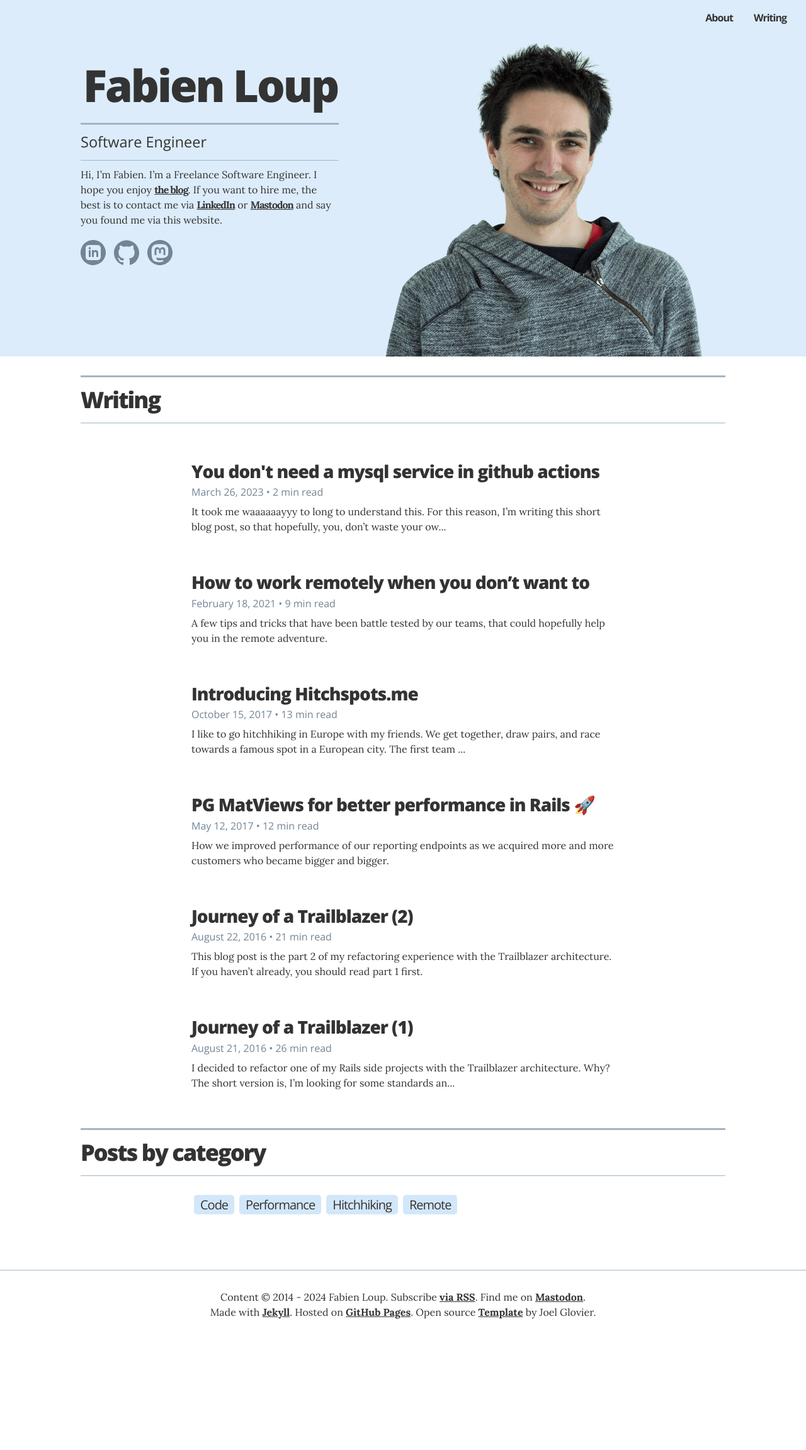
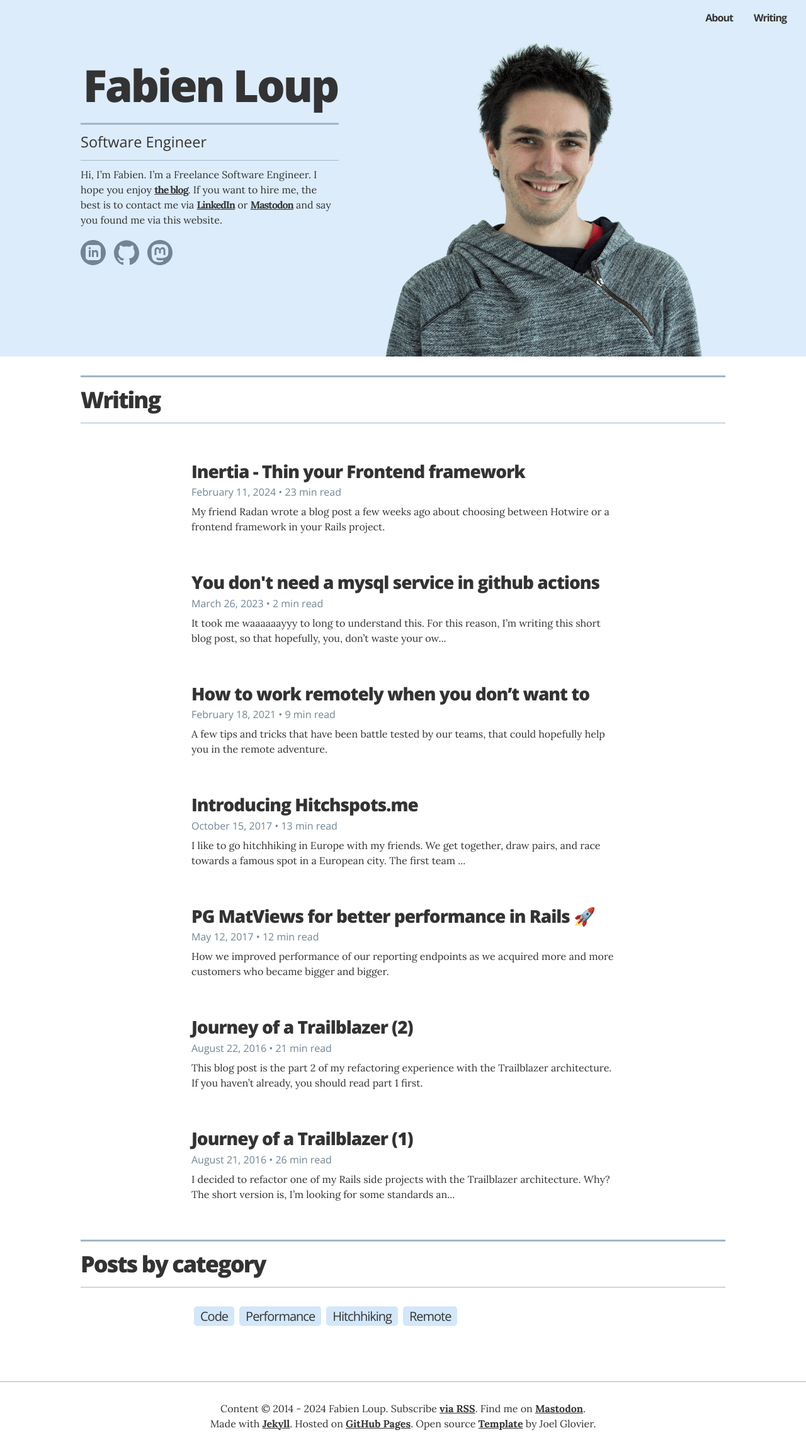
Before and after one commit to norydev/NoryDev.github.io, a Jekyll site: the page built from index.html, in a window 1280 px wide. Shown: the whole page at 63% size. Built offline with Jekyll 4.4.1, drawn with Linux system fonts in a browser that asks for light colours; before the commit the page ends 2125 px from its top, so only the background shows below that; some of the changed lines change nothing that is shown.

Commit message:
New blog post: Inertia

````diff
--- /dev/null
+++ b/_posts/2024-01-20-inertia-thin-your-frontend-framework.md
@@ -0,0 +1,546 @@
+---
+layout: blogpost
+title: Inertia - Thin your Frontend framework
+subhead: Something in-between a Single Page Application and server-side rendering
+categories: code
+date: 2024-02-11 16:33:00 +0100
+imgclass: cargo
+---
+
+My friend Radan wrote [a blog post](https://radanskoric.com/articles/hotwire-or-frontend-framework) a few weeks ago about choosing between Hotwire or a frontend framework in your Rails project.
+
+The article assumes that using a frontend framework means having a Single Page Application (SPA), which is completely isolated from the server application. This SPA is dealing with its own state and logic, and consuming a (most likely) JSON API provided by the Rails server application. The server application also has its own state and logic to manage.
+
+Although this is the most common way [citation needed] of setting things up, you can also setup your frontend framework to **not** manage any shared state. And we can set such an application up with [Inertia](https://inertiajs.com/).
+
+## Rails + Inertia + React + goodies
+
+<div class="disclaimer">In this example, I'm using React as the frontend framework, but the principles would be exactly the same with another framework like Vue.js for example.</div>
+
+I was introduced to [Inertia](https://inertiajs.com/) recently by my friend [Martin](https://www.linkedin.com/in/mochetts/) who is using it in his new product. He hired me recently to help him build the Minimum Viable Product and that's how I discovered the library. Martin chose Inertia because he was migrating a prototype that he had built with Next.JS and wanted to re-use the React component library. But he also didn't want the frontend to be a SPA and so Inertia made sense here.
+
+The Inertia project was started for [Laravel](https://laravel.com/) and has since been adapted to [loads of frameworks](https://inertiajs.com/community-adapters), including Rails which we are going to use here.
+
+<div class="disclaimer">In this tutorial, I assume that you already know Ruby on Rails and React.</div>
+
+The main benefit of Inertia is that the frontend only deals with component level state and avoids any shared or global state. It functions as a "pure" component library with minimal logic and state management in the frontend. For the rest, it just uses the backend as the source of truth: validation, permissions, state management, business logic, etc. You use it as you would with server-side rendering, but the view layer is different. As per the [documentation](https://inertiajs.com/how-it-works):
+
+> When Inertia makes an XHR visit, the server detects that it's an Inertia visit and, instead of returning a full HTML response, it returns a JSON response with the JavaScript page component name and data (props). Inertia then dynamically swaps out the previous page component with the new page component and updates the browser's history state.
+
+This is, by the way, pretty similar to how Hotwire's Turbo operates. But let's not get sidetracked.
+
+Let's see how it works in practice. For this example, I'm using [inertia_rails](https://github.com/inertiajs/inertia-rails) in the backend, React + [@inertiajs/react](https://github.com/inertiajs/inertia/) in the frontend. I'm also using Vite via [vite_rails](https://github.com/ElMassimo/vite_ruby) because it makes everything simpler. There will also be a few goodies that I will introduce along the way.
+
+<div class="disclaimer">Having mentioned Inertia to a few people now, I got several feedback that it was hard to setup as the documentation is lacking and steps aren't always straightforward. So I will try to be exhaustive here. And I also did a demo application to follow each steps: <a href="https://github.com/norydev/inertia-demo">inertia-demo</a></div>
+
+### Step 0: Rails + Vite setup
+
+The first 2 commits of the [demo app](https://github.com/norydev/inertia-demo) is the base setup:
+
+- commit 1: `rails new`
+- commit 2:
+  - add `vite_rails` and run `bundle exec vite install`
+  - remove esbuild + jsbundling, create the DB, add a HomeController to confirm that the app is set up correctly
+
+### Step 1: Inertia setup
+
+The [inertia_rails](https://github.com/inertiajs/inertia-rails) gem has some pretty good "Getting started" documentation. In the demo app, we can see in commit 3 of the [demo app](https://github.com/norydev/inertia-demo) how it is setup:
+
+- add the `inertia_rails` gem, the `@inertiajs/react`, `react` and `react-dom` npm packages
+- replace the rails `root` route + HomeController by the inertia root route.
+- setup inertia in `application.jsx` + the (root) page component in `pages/home/index.jsx`
+
+That last bullet point is the crux of the inertia setup in the frontend. I'm copying the entirety of the code here for clarity:
+
+```jsx
+// app/frontend/entrypoints/application.jsx
+//
+// Entry point for the build script in your package.json
+import React from "react";
+import { createInertiaApp } from "@inertiajs/react";
+import { createRoot } from "react-dom/client";
+
+// You need Vite to do `import.meta.glob`.
+// It's not necessary to run inertia, just simpler to implement than
+// importing each file individually.
+//
+// This little piece of magic (plus part 2 bellow) is what let's you
+// add pages without importing all of them individually. For ex, if
+// your Rails controller does:
+//   `render inertia: "posts/index"`
+// You can simply add `/pages/posts/index.jsx` which exports a React
+// component as default function, and that component will be rendered
+// (via part 2 bellow).
+const pages = import.meta.glob("../pages/**/*.jsx");
+
+document.addEventListener("DOMContentLoaded", () => {
+  createInertiaApp({
+    resolve: async (name) => {
+      // part 2: find the correct page based on name
+      return (await pages[`../pages/${name}.jsx`]()).default;
+    },
+    setup({ el, App, props }) {
+      createRoot(el).render(<App {...props} />);
+    },
+  });
+});
+```
+
+```jsx
+// app/frontend/pages/home/index.jsx
+import React from "react";
+
+export default function Index() {
+  return <div>Hello World from Inertia!</div>;
+}
+```
+
+### Step 2: Pass props
+
+Our setup is done, it's time to build something. Since I have no imagination, let's make a blog with posts (`id: primary_key, title: string, body: text`) that we can CRUD.
+
+The home page is going to be `posts#index`. First of all, let's render every blog title. As described in the documentation of [inertia_rails](https://github.com/inertiajs/inertia-rails), the backend setup is pretty straightforward (full code in commit 4 of the [demo app](https://github.com/norydev/inertia-demo)):
+
+```ruby
+# config/routes.rb
+Rails.application.routes.draw do
+  inertia "/" => "home/index"
+  resources :posts, only: [:index]
+end
+
+# app/models/post.rb
+# 4 records seeded in database
+class Post < ApplicationRecord
+end
+
+# app/controllers/posts_controller.rb
+class PostsController < ApplicationController
+  def index
+    posts = Post.all.map { _1.slice(:id, :title) }
+
+    render inertia: "posts/index", props: { posts: posts }
+  end
+end
+```
+
+Now we build the component. Here the trick is to use the `usePage` hook to get the props:
+
+```jsx
+// app/frontend/pages/posts/index.jsx
+import React from "react";
+import { usePage } from "@inertiajs/react";
+
+export default function Index() {
+  const { posts } = usePage().props;
+
+  return (
+    <div>
+      <h1>All my wonderful wisdom</h1>
+      {posts.map((post) => (
+        <h2 key={post.id}>{post.title}</h2>
+      ))}
+    </div>
+  );
+}
+```
+
+And if we visit the `/posts` path, tada!
+
+![Index of posts](/img/posts/inertia_index.jpg)
+
+### Step 3: Add some goodies
+
+Now, let's say that we want each of these post titles to link to the full post. This is where it gets interesting. In a conventional SPA, you would now need a router of some sort, fetching data from the backend, who would render some JSON for example, and then build the component in the frontend.
+
+But with Inertia, none of this. We can use the `Link` component and simply link to the post (`show`) endpoint (full code in commit 5 of the [demo app](https://github.com/norydev/inertia-demo)):
+
+```jsx
+// app/frontend/pages/posts/index.jsx
+import React from "react";
+import { usePage, Link } from "@inertiajs/react";
+
+export default function Index() {
+  const { posts } = usePage().props;
+
+  return (
+    <div>
+      <h1>All my wonderful wisdom</h1>
+      {posts.map((post) => (
+        <h2 key={post.id}>
+          <Link href={`/posts/${post.id}`}>{post.title}</Link>
+        </h2>
+      ))}
+    </div>
+  );
+}
+
+// app/frontend/pages/posts/show.jsx
+import React from "react";
+import { usePage } from "@inertiajs/react";
+
+export default function Index() {
+  const { post } = usePage().props;
+
+  return (
+    <div>
+      <h1>{post.title}</h1>
+      <p>{post.body}</p>
+    </div>
+  );
+}
+
+```
+
+And implement the backend:
+
+```ruby
+# config/routes.rb
+Rails.application.routes.draw do
+  # [...]
+  resources :posts, only: [:index, :show]
+end
+
+# app/controllers/posts_controller.rb
+class PostsController < ApplicationController
+  # [...]
+
+  def show
+    post = Post.find(params[:id]).slice(:title, :body)
+
+    render inertia: "posts/show", props: { post: post }
+  end
+end
+```
+
+We already eliminated the frontend routing. But there is one thing I don't like here:
+
+```jsx
+<Link href={`/posts/${post.id}`}>{post.title}</Link>
+```
+
+I don't like the hard-coding of this route. Because now I have 2 states to keep in sync: the backend route, and the frontend calling of it. If I change one, I have to remember to change the other. No good. Also, that just feels dirty to hard code paths.
+
+Let's solve this with the [js_from_routes](https://github.com/ElMassimo/js_from_routes) gem<sup id="sup-1"><a href="#footnotes-1">1</a></sup> to help us here.
+
+After adding the gem and the companion npm package, we can configure the Rails routes so that all paths are exported:
+
+```ruby
+Rails.application.routes.draw do
+  # [...]
+  # JS from routes exports
+  defaults export: true do
+    resources :posts, only: [:index, :show]
+  end
+end
+```
+
+If we restart our server, the JS files will be automatically generated (the gem has a built-in listener). But we can also manually generate them with `bin/rake js_from_routes:generate`
+
+We can now use the path in the JS file:
+
+```jsx
+import React from "react";
+import { usePage, Link } from "@inertiajs/react";
+import { posts as postsApi } from "@/api";
+
+export default function Index() {
+  const { posts } = usePage().props;
+
+  return (
+    <div>
+      <h1>All my wonderful wisdom</h1>
+      {posts.map((post) => (
+        <h2 key={post.id}>
+          <Link href={postsApi.show.path(post)}>{post.title}</Link>
+        </h2>
+      ))}
+    </div>
+  );
+}
+```
+
+Works perfectly!
+
+![Link to a single post](/img/posts/inertia_show.gif)
+
+### Step 4: Inertia forms, meh
+
+Now let's allow the user to create a new blog post. Basically, we need a simple form that can do a `POST` request. The main gotcha is the dealing with CSRF tokens. Let's build the feature and ignore CSRF protection for now.
+
+Inertia provides the `useForm` hook to help us here (full code in commit 5 of the [demo app](https://github.com/norydev/inertia-demo)):
+
+```ruby
+# config/routes.rb
+Rails.application.routes.draw do
+  # [...]
+  defaults export: true do
+    resources :posts, only: [:index, :show, :create]
+  end
+end
+
+# app/controllers/posts_controller.rb
+class PostsController < ApplicationController
+  # [...]
+
+  def create
+    Post.create!(params.require(:post).permit(:title, :body))
+
+    redirect_to posts_path
+  end
+end
+```
+
+```jsx
+// app/frontend/pages/posts/index.jsx
+import React from "react";
+import { usePage, Link } from "@inertiajs/react";
+import { posts as postsApi } from "@/api";
+
+import Form from "./_form";
+
+export default function Index() {
+  const { posts } = usePage().props;
+
+  return (
+    <div>
+      <h1>All my wonderful wisdom</h1>
+      {posts.map((post) => (
+        <h2 key={post.id}>
+          <Link href={postsApi.show.path(post)}>{post.title}</Link>
+        </h2>
+      ))}
+
+      <hr />
+
+      {/* Let's add the form down here*/}
+      <Form />
+    </div>
+  );
+}
+
+// app/frontend/pages/posts/_form.jsx
+import React from "react";
+import { useForm } from "@inertiajs/react";
+import { posts } from "@/api";
+
+export default function PostForm() {
+  const { data, processing, post, setData, reset } = useForm({
+    title: "",
+    body: "",
+  });
+
+  const submit = (e) => {
+    e.preventDefault();
+
+    post(posts.create.path(), { onSuccess: () => reset() });
+  };
+
+  return (
+    <form onSubmit={submit}>
+      <div>
+        <label htmlFor="text-input">Title</label>
+        <input
+          id="text-input"
+          type="text"
+          value={data.title}
+          onChange={(e) => setData("title", e.target.value)}
+        />
+      </div>
+      <div>
+        <label htmlFor="body-input">Body</label>
+        <textarea
+          id="body-input"
+          value={data.body}
+          onChange={(e) => setData("body", e.target.value)}
+          rows="4"
+        ></textarea>
+      </div>
+      <button type="submit" disabled={processing}>
+        Create
+      </button>
+    </form>
+  );
+}
+```
+
+Now let's try to create a post and...
+
+![Creating a post works immediately](/img/posts/inertia_create.gif)
+
+It works?!? Where is my CSRF protection?
+
+Ok let's inspect the request:
+
+As we can see, a `X-XSRF-TOKEN` header is sent with the Request:
+
+![Creating a post works immediately](/img/posts/inertia_csrf_token_request.jpg)
+
+Inertia form uses the [axios](https://github.com/axios/axios) library to do requests. Axios automatically checks for the existence of an `XSRF-TOKEN` cookie (which Rails provides). If it is present, Axios will then include the token in an `X-XSRF-TOKEN` header for any requests it makes. Mind the **X**SRF instead of **C**SRF, so by default, Rails would not recognize it (it recognizes `X-CSRF-TOKEN`. Now, if we inspect the code of the [inertia_rails](https://github.com/inertiajs/inertia-rails) gem, we can see [where the magic happens](https://github.com/inertiajs/inertia-rails/blob/0d3bc00721652a77936d17ef8e3760a109f227be/lib/inertia_rails/middleware.rb#L94-L96):
+
+```ruby
+def copy_xsrf_to_csrf!
+  @env['HTTP_X_CSRF_TOKEN'] = @env['HTTP_X_XSRF_TOKEN'] if @env['HTTP_X_XSRF_TOKEN'] && inertia_request?
+end
+```
+
+Excellent! We have CSRF protection setup automatically!
+
+This was a pretty simple `POST` scenario, but in practice, the backend would do all the business logic. For example, authentication, authorization, validation, etc. Let's add some simple validation to the Post model (full code in commit 6 of the [demo app](https://github.com/norydev/inertia-demo)):
+
+```ruby
+# app/models/post.rb
+class Post < ApplicationRecord
+  validates :title, presence: true
+  validates :body, presence: true
+end
+
+# app/controllers/posts_controller.rb
+class PostsController < ApplicationController
+  # [...]
+
+  def create
+    # example syntax using devise, redirects if fails
+    authenticate_user!
+
+    post = Post.new(params.require(:post).permit(:title, :body))
+
+    # example syntax using pundit, redirects if fails
+    authorize post
+
+    if post.save
+      redirect_to posts_path
+    else
+      # TODO: implement unhappy path. How?
+    end
+  end
+end
+```
+
+Let's tackle the unhappy path, when a record is not valid. The Inertia [documentation](https://inertiajs.com/validation) states that we can't use `render` but we have to do a redirection, and pass the errors in the flash. Now that seems cumbersome. Fortunately, the [inertia_rails](https://github.com/inertiajs/inertia-rails) gem once again deals with it for us. This is not very well documented, but we can see the feature in the code [here](https://github.com/inertiajs/inertia-rails/blob/0d3bc00721652a77936d17ef8e3760a109f227be/lib/inertia_rails/controller.rb#L44-L56) and [here](https://github.com/inertiajs/inertia-rails/blob/0d3bc00721652a77936d17ef8e3760a109f227be/lib/inertia_rails/controller.rb#L78-L82):
+
+```ruby
+def redirect_to(options = {}, response_options = {})
+  capture_inertia_errors(response_options)
+  super(options, response_options)
+end
+
+def redirect_back(fallback_location:, allow_other_host: true, **options)
+  capture_inertia_errors(options)
+  super(
+    fallback_location: fallback_location,
+    allow_other_host: allow_other_host,
+    **options,
+  )
+end
+
+# [...]
+
+def capture_inertia_errors(options)
+  if (inertia_errors = options.dig(:inertia, :errors))
+    session[:inertia_errors] = inertia_errors
+  end
+end
+```
+
+So that lets us do this:
+
+```ruby
+# app/controllers/posts_controller.rb
+class PostsController < ApplicationController
+  # [...]
+
+  def create
+    # example syntax using devise, redirects if fails
+    authenticate_user!
+
+    post = Post.new(params.require(:post).permit(:title, :body))
+
+    # example syntax using pundit, redirects if fails
+    authorize post
+
+    if post.save
+      redirect_to posts_path
+    else
+      redirect_back(
+        fallback_location: posts_path,
+        inertia: { errors: post.errors.messages }
+      )
+    end
+  end
+end
+```
+
+And the errors get propagated as props. We can now display them in the frontend form:
+
+```jsx
+// app/frontend/pages/posts/_form.jsx
+import React from "react";
+import { useForm } from "@inertiajs/react";
+import { posts } from "@/api";
+
+export default function PostForm() {
+  // retrieve `errors` here
+  const { data, processing, post, setData, reset, errors } = useForm({
+    title: "",
+    body: "",
+  });
+
+  const submit = (e) => {
+    e.preventDefault();
+
+    post(postsApi.create.path(), { onSuccess: () => reset() });
+  };
+
+  return (
+    <form onSubmit={submit}>
+      <div>
+        <label htmlFor="text-input">Title</label>
+        <input
+          id="text-input"
+          type="text"
+          value={data.title}
+          onChange={(e) => setData("title", e.target.value)}
+        />
+        {/* Display errors in the form */}
+        {errors.title && (
+          <div style={ { color: "red" } }>{errors.title.join(",")}</div>
+        )}
+      </div>
+      <div>
+        <label htmlFor="body-input">Body</label>
+        <textarea
+          id="body-input"
+          value={data.body}
+          onChange={(e) => setData("body", e.target.value)}
+          rows="4"
+        ></textarea>
+        {/* Display errors in the form */}
+        {errors.body && (
+          <div style={ { color: "red" } }>{errors.body.join(",")}</div>
+        )}
+      </div>
+      <button type="submit" disabled={processing}>
+        Create
+      </button>
+    </form>
+  );
+}
+```
+
+And here we are, we have a form to create records and we can deal with the invalid flow.
+
+![Creating a post with invalid inputs](/img/posts/inertia_create_error.gif)
+
+As the title of this section may have foreshadowed, I'm pretty unimpressed with how Inertia deals with forms. The "errors in flash and redirect" sounds like a hack (or at least an afterthought). And the whole management with the `useForm` hook seems unnecessarily complicated. I wish that Inertia would provide a `Form` component like it does with `Link` and let us build it like a regular HTML form (You may - and should - still build this component yourself). At least [inertia_rails](https://github.com/inertiajs/inertia-rails) is somehow mitigating the mess by abstracting away the flash errors for us, so there is that.
+
+## Conclusion
+
+This was only a glimpse and a simple example, but I hope you got the idea. As of today, this is the best resource I have encountered to use a frontend framework as a thin layer, that only deals with presentation and almost nothing else.
+
+I personally enjoyed working with Inertia. My preference is still server-rendered HTML, as most apps I work on are best suited for it. But I must say that Rails views with partials are sub-optimal to implement complex views with re-usable components. There are server-side component libraries, like [ViewComponent](https://github.com/ViewComponent/view_component) or [Phlex](https://github.com/phlex-ruby/phlex-rails), and they definitely help.
+
+But for projects having already invested into a frontend framework - and not desiring to do a rewrite - I think this is a fine way to have a slim use of the frontend framework.
+
+---
+
+[<span id="footnotes-1">1</span>] <a href="#sup-1">↑</a> You will note that the author is the same person who wrote the [vite_rails](https://github.com/ElMassimo/vite_ruby) gem. He has also written a serializer gem, [oj_serializers](https://github.com/ElMassimo/oj_serializers), that you may want to try for real-world serialization of props. If you use typescript, you can also leverage his [types_from_serializers](https://github.com/ElMassimo/types_from_serializers) gem to auto-generate types (and once again, avoid a duplicated state between backend and frontend) which works well with [oj_serializers](https://github.com/ElMassimo/oj_serializers).
--- a/_sass/includes/_blogpost.scss
+++ b/_sass/includes/_blogpost.scss
@@ -88,7 +88,7 @@
 
   .disclaimer {
     color: $tan_4;
-    font-size: .9em;
+    font-size: 1.05rem;
     background-color: $tan;
     padding: 20px;
     @include border-radius(5px);
@@ -101,6 +101,7 @@
   blockquote {
     border-left: 6px solid $tan_2;
     margin-left: 0;
+    margin-right: 0;
     padding: 5px 40px;
     background-color: $tan;
     @include border-radius(0 10px 10px 0);
--- a/_sass/includes/_mixins.scss
+++ b/_sass/includes/_mixins.scss
@@ -66,6 +66,7 @@
   &.coffee { background-image: url("../img/coffee.jpg"); }
   &.work_from_home { background-image: url("../img/work_from_home.jpg"); }
   &.scarab { background-image: url("../img/scarab.jpg"); }
+  &.cargo { background-image: url("../img/cargo.jpg"); }
 }
 
 @mixin border-radius($radius) {
````
Also changed, not shown: img/cargo.jpg (added), img/posts/inertia_create.gif (added), img/posts/inertia_create_error.gif (added), img/posts/inertia_csrf_token_request.jpg (added), img/posts/inertia_index.jpg (added), img/posts/inertia_show.gif (added).
